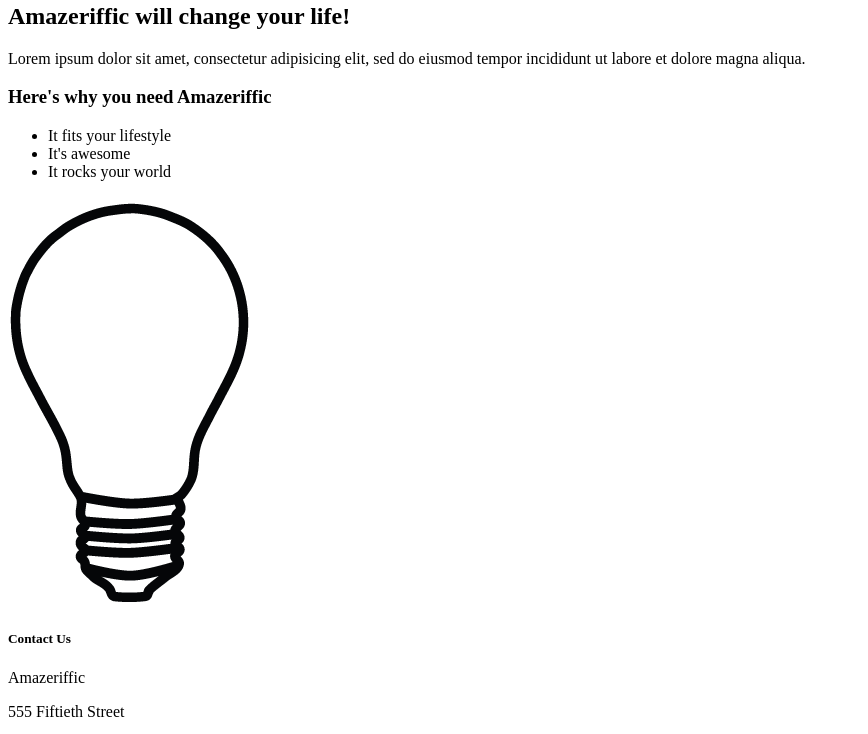
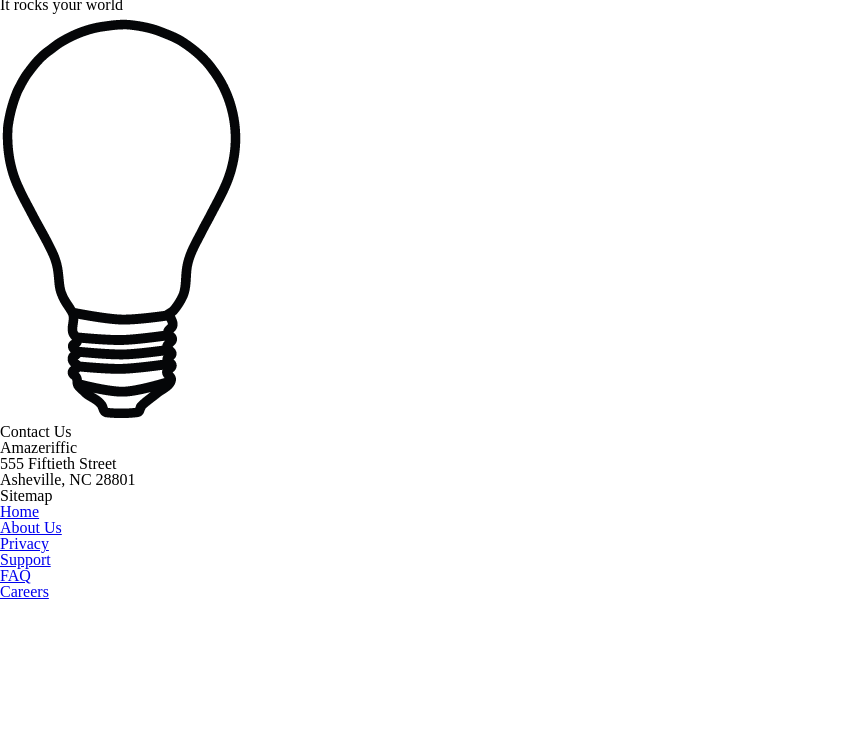
Before and after one commit to tater1309/Amazeriffic, a plain HTML site: page index.html in a window 1280 px wide. Shown: the part 115-849 px from the top of the page, without its empty margins (0-868 px from the left). After the commit the page ends 800 px from the top, so only its background shows below. Drawn offline with Linux system fonts and the light colour scheme.

Commit message:
Add reset.css and style.css, link in index.html

```diff
--- a/index.html
+++ b/index.html
@@ -2,6 +2,8 @@
 <html>
 	<head>
 		<title>Amazeriffic</title>
+		<link rel="stylesheet" type="text/css" href="reset.css">
+		<link rel="stylesheet" type="text/css" href="style.css">
 	</head>
 
 	<body>
--- /dev/null
+++ b/reset.css
@@ -0,0 +1,48 @@
+/* http://meyerweb.com/eric/tools/css/reset/
+   v2.0 | 20110126
+   License: none (public domain)
+*/
+
+html, body, div, span, applet, object, iframe,
+h1, h2, h3, h4, h5, h6, p, blockquote, pre,
+a, abbr, acronym, address, big, cite, code,
+del, dfn, em, img, ins, kbd, q, s, samp,
+small, strike, strong, sub, sup, tt, var,
+b, u, i, center,
+dl, dt, dd, ol, ul, li,
+fieldset, form, label, legend,
+table, caption, tbody, tfoot, thead, tr, th, td,
+article, aside, canvas, details, embed,
+figure, figcaption, footer, header, hgroup,
+menu, nav, output, ruby, section, summary,
+time, mark, audio, video {
+	margin: 0;
+	padding: 0;
+	border: 0;
+	font-size: 100%;
+	font: inherit;
+	vertical-align: baseline;
+}
+/* HTML5 display-role reset for older browsers */
+article, aside, details, figcaption, figure,
+footer, header, hgroup, menu, nav, section {
+	display: block;
+}
+body {
+	line-height: 1;
+}
+ol, ul {
+	list-style: none;
+}
+blockquote, q {
+	quotes: none;
+}
+blockquote:before, blockquote:after,
+q:before, q:after {
+	content: '';
+	content: none;
+}
+table {
+	border-collapse: collapse;
+	border-spacing: 0;
+}
```
Also changed, not shown: style.css (added).
